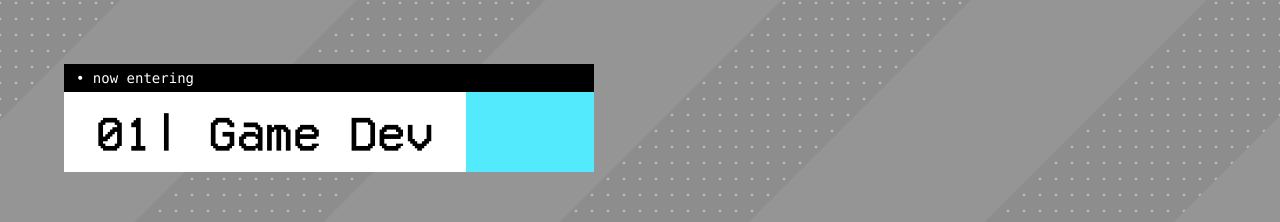
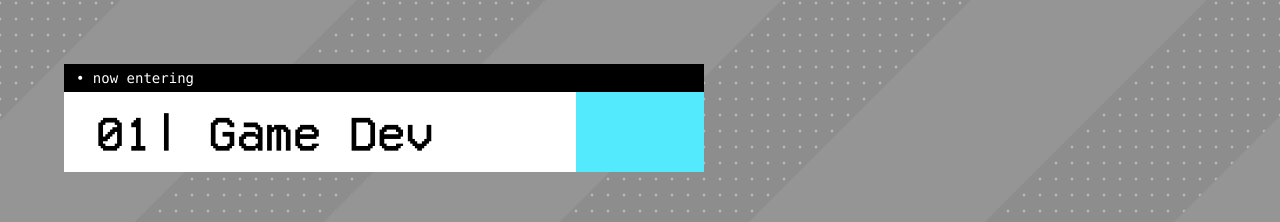
Before and after one commit to Elknir/elknir-portfolio, a Vue app: page / in a window 1280 px wide. Shown: the top 222 px of the page. Built offline with nearby package versions, Linux system fonts and the light colour scheme.

Commit message:
Update title right spacing responsive

```diff
--- a/src/components/SectionTitle.vue
+++ b/src/components/SectionTitle.vue
@@ -9,7 +9,9 @@
       <!-- Lower Content -->
       <div class="flex">
         <!-- Main Text -->
-        <div class="px-4 md:px-6 lg:px-8 md:py-2 lg:py-4 min-w-20 flex items-center">
+        <div
+          class="px-4 md:px-6 lg:px-8 md:py-2 lg:py-4 sm:w-32 md:w-64 lg:w-128 flex items-center"
+        >
           <h2 class="text-2xl md:text-4xl lg:text-5xl flex-1">
             <slot></slot>
           </h2>
```
